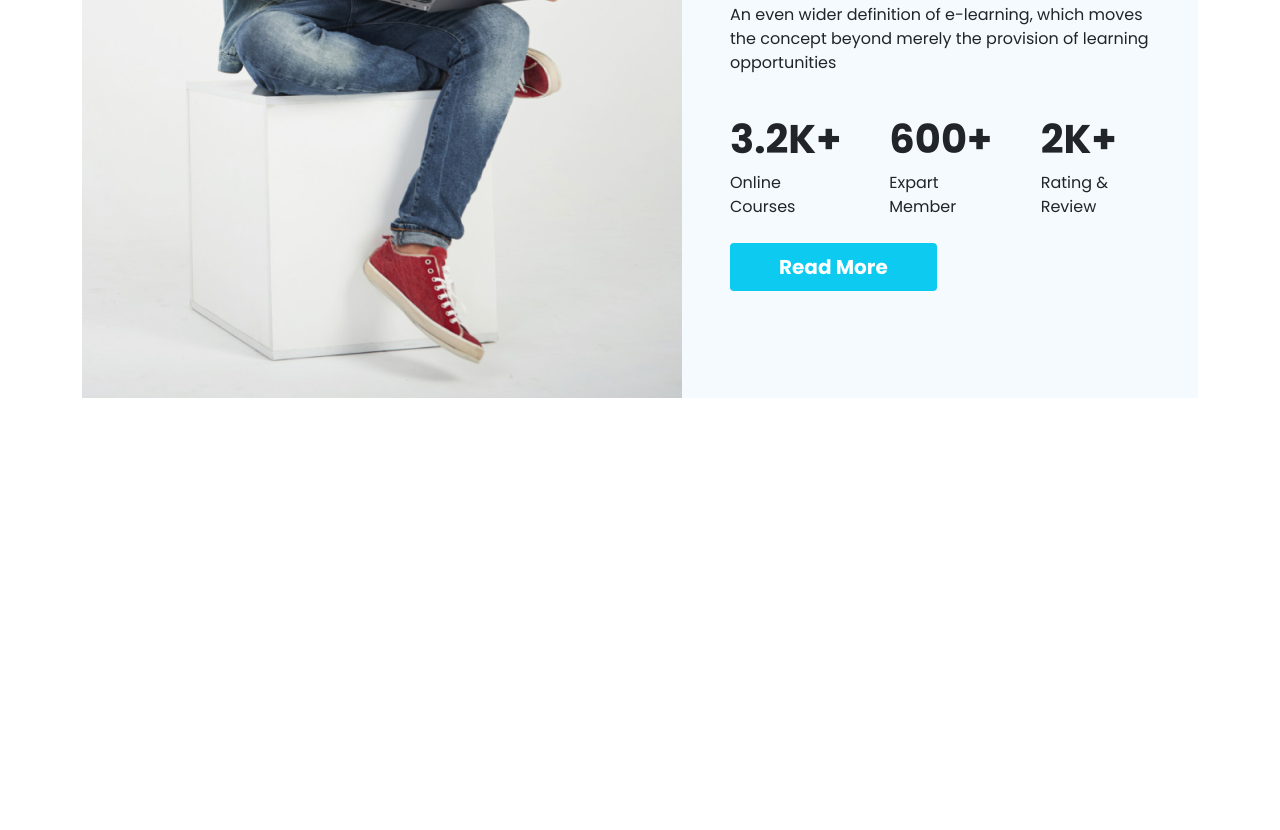
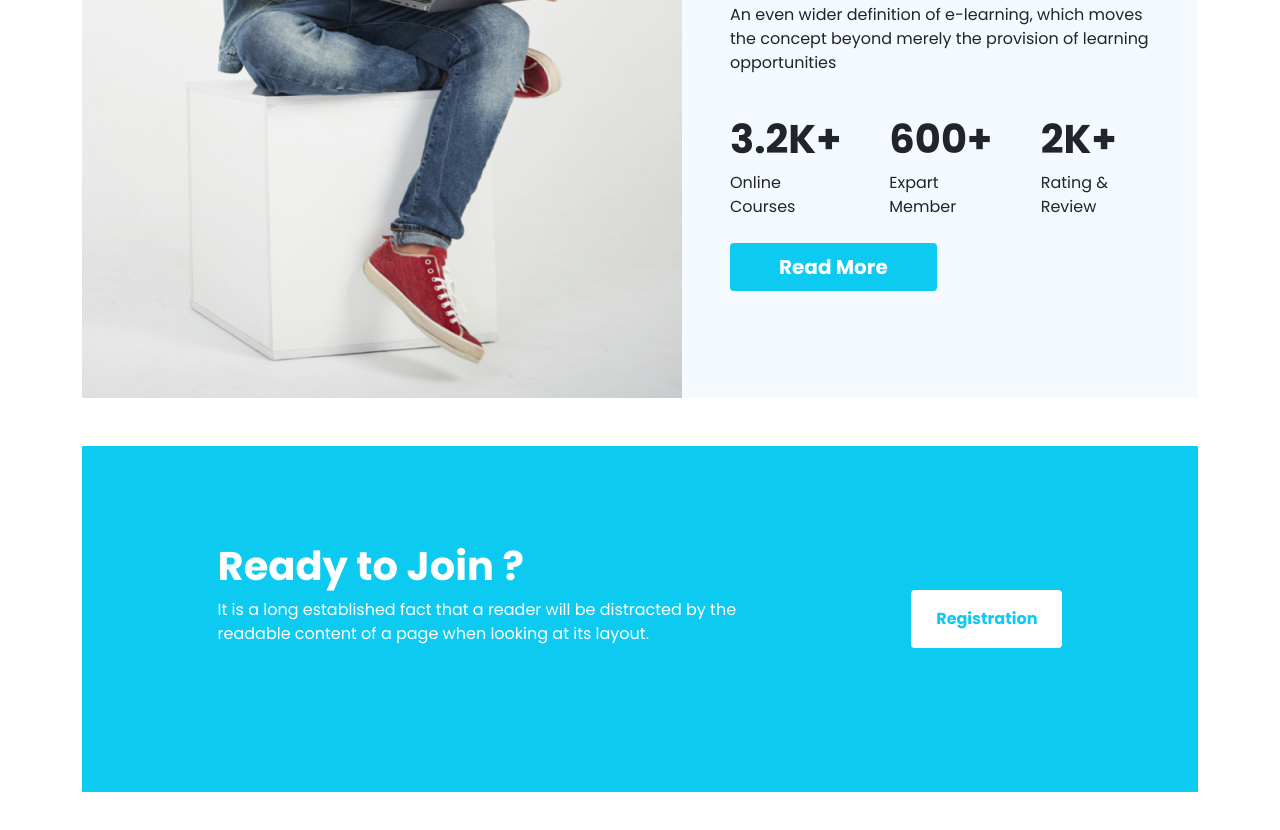
Before and after one commit to delower68/Pro-Code-bd, a plain HTML site: page index.html in a window 1280 px wide. Shown: the part 2199-3029 px from the top of the page. Before the commit the page ends 2645 px from the top, so only its background shows below. Drawn offline with nearby package versions, Linux system fonts and the light colour scheme.

Commit message:
joining part added

```diff
--- a/index.html
+++ b/index.html
@@ -255,6 +255,43 @@
       </section>
       <!-- Explore learning end  -->
 
+       <!-- for join us  -->
+       <section class="container">
+        <div class="d-lg-flex d-md-flex d-sm-block  justify-content-around px-5 py-5   my-5 bg-info ">
+          <div class="  ">
+            <h1 class="mt-5 text-white fs-1 fw-bold">Ready to Join ?</h1>
+            <p class="mb-5 text-white ">It is a long established fact that a reader will be distracted by the <br>
+              readable content of a page when looking at its layout.</p>
+          </div>
+          <div class="my-5">
+
+            <!-- Button trigger modal -->
+            <button type="button" class="btn bg-white  text-info fw-bold px-4 py-3 my-5" data-bs-toggle="modal" data-bs-target="#exampleModal">
+                 Registration
+              </button>
+
+            <!-- Modal -->
+            <!-- <div class="modal fade" id="exampleModal" tabindex="-1" aria-labelledby="exampleModalLabel" aria-hidden="true">
+              <div class="modal-dialog">
+                <div class="modal-content">
+                  <div class="modal-header">
+                    <h5 class="modal-title" id="exampleModalLabel">Registration Info </h5>
+                    <button type="button" class="btn-close" data-bs-dismiss="modal" aria-label="Close"></button>
+                  </div>
+                  <div class="modal-body">
+                    Modals are built with HTML, CSS, and JavaScript. They're positioned over everything else in the document and remove scroll from the so that modal content scrolls instead. Clicking on the modal “backdrop” will automatically close the modal. Bootstrap only supports one modal window at a time.
+                  </div>
+                  <div class="modal-footer">
+                    <button type="button" class="btn btn-secondary" data-bs-dismiss="modal">Close</button>
+                    <button type="button" class="btn btn-primary">Save changes</button>
+                  </div>
+                </div>
+              </div>
+            </div> -->
+          </div>
+        </div>
+      </section>
+      <!-- for join us end  -->
 
       </main>
 
```
